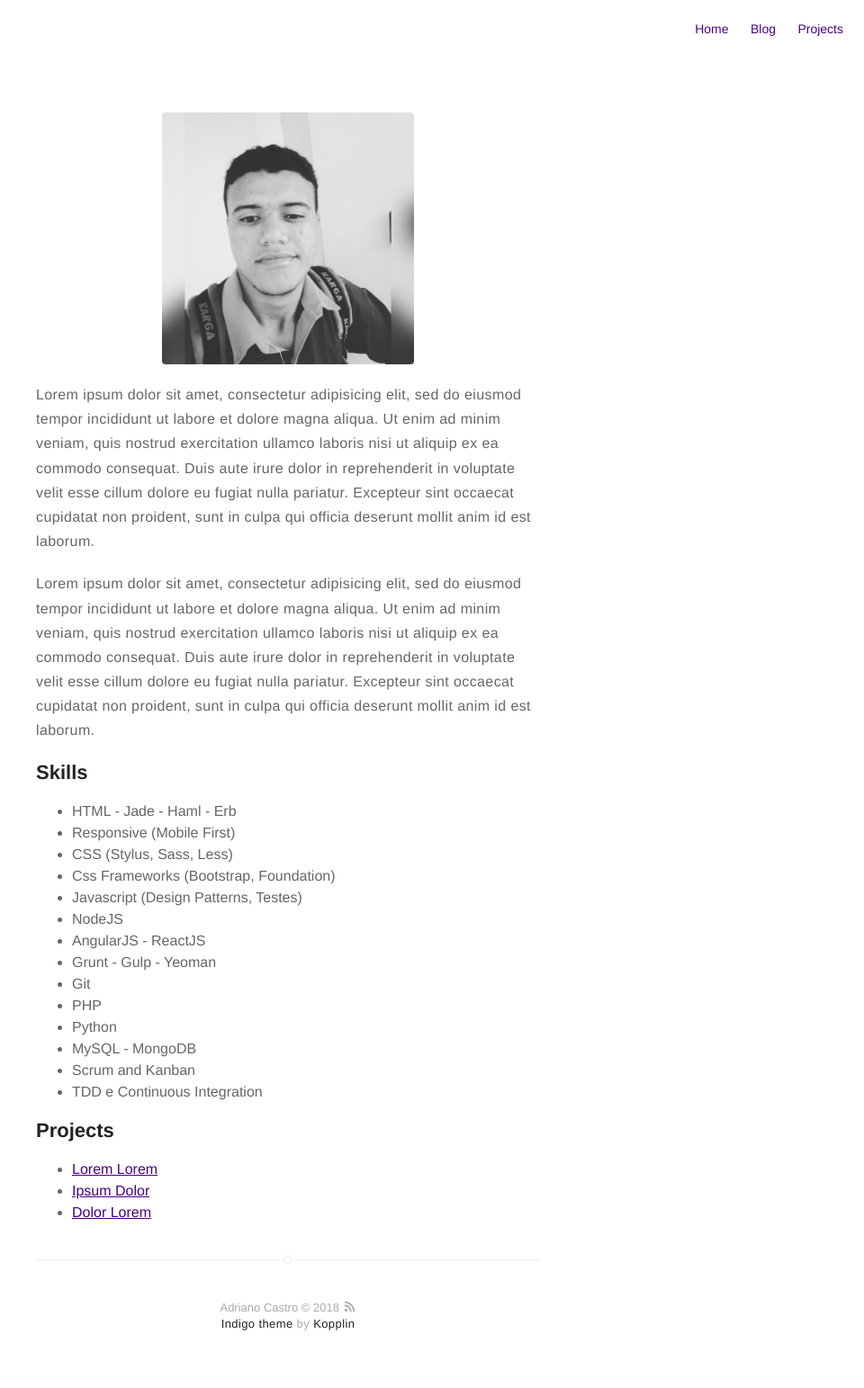
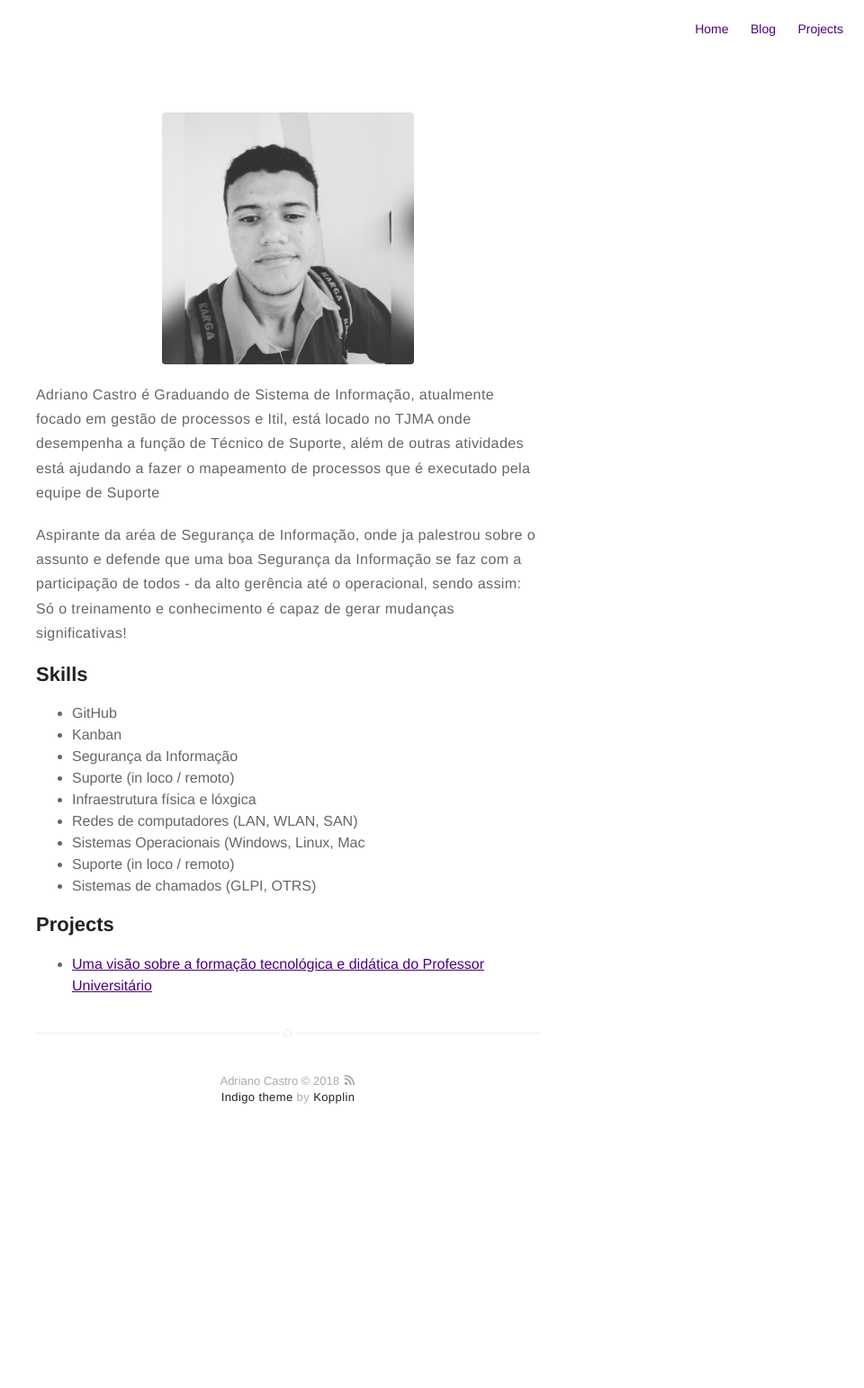
Before and after one commit to adrianocastroc1/Adriano-Castro, a Jekyll site: the page built from about.md, in a window 1280 px wide. Shown: the whole page at 90% size, without its empty margins (320-1280 px from the left). Built offline with Jekyll 4.4.1, drawn with Linux system fonts in a browser that asks for light colours; after the commit the page ends 1291 px from its top, so only the background shows below that.

Commit message:
Update about

```diff
--- a/about.md
+++ b/about.md
@@ -4,43 +4,28 @@ layout: page
 ---
 ![Profile Image]({{ site.url }}/{{ site.picture }})
 
-<p>Lorem ipsum dolor sit amet, consectetur adipisicing elit, sed do eiusmod
-tempor incididunt ut labore et dolore magna aliqua. Ut enim ad minim veniam,
-quis nostrud exercitation ullamco laboris nisi ut aliquip ex ea commodo
-consequat. Duis aute irure dolor in reprehenderit in voluptate velit esse
-cillum dolore eu fugiat nulla pariatur. Excepteur sint occaecat cupidatat non
-proident, sunt in culpa qui officia deserunt mollit anim id est laborum.</p>
+<p>Adriano Castro é Graduando de Sistema de Informação, atualmente focado em gestão de processos e Itil,
+está locado no TJMA onde desempenha a função de Técnico de Suporte, além de outras atividades está ajudando
+a fazer o mapeamento de processos que é executado pela equipe de Suporte</p>
 
-<p>Lorem ipsum dolor sit amet, consectetur adipisicing elit, sed do eiusmod
-tempor incididunt ut labore et dolore magna aliqua. Ut enim ad minim veniam,
-quis nostrud exercitation ullamco laboris nisi ut aliquip ex ea commodo
-consequat. Duis aute irure dolor in reprehenderit in voluptate velit esse
-cillum dolore eu fugiat nulla pariatur. Excepteur sint occaecat cupidatat non
-proident, sunt in culpa qui officia deserunt mollit anim id est laborum.</p>
+<p>Aspirante da aréa de Segurança de Informação, onde ja palestrou sobre o assunto e defende que uma boa Segurança da Informação se faz com a participação de todos - da alto gerência até o operacional, sendo assim: Só o treinamento e conhecimento é capaz de gerar mudanças significativas!</p>
 
 <h2>Skills</h2>
 
 <ul class="skill-list">
-	<li>HTML - Jade - Haml - Erb</li>
-	<li>Responsive (Mobile First)</li>
-	<li>CSS (Stylus, Sass, Less)</li>
-	<li>Css Frameworks (Bootstrap, Foundation)</li>
-	<li>Javascript (Design Patterns, Testes)</li>
-	<li>NodeJS</li>
-	<li>AngularJS - ReactJS</li>
-	<li>Grunt - Gulp - Yeoman</li>
-	<li>Git</li>
-	<li>PHP</li>
-	<li>Python</li>
-	<li>MySQL - MongoDB</li>
-	<li>Scrum and Kanban</li>
-	<li>TDD e Continuous Integration</li>
+	<li>GitHub</li>
+	<li>Kanban</li>
+	<li>Segurança da Informação</li>
+	<li>Suporte (in loco / remoto)</li>
+	<li>Infraestrutura física e lóxgica</li>
+	<li>Redes de computadores (LAN, WLAN, SAN)</li>
+	<li>Sistemas Operacionais (Windows, Linux, Mac</li>
+	<li>Suporte (in loco / remoto)</li>
+	<li>Sistemas de chamados (GLPI, OTRS)</li>
 </ul>
 
 <h2>Projects</h2>
 
 <ul>
-	<li><a href="https://github.com/">Lorem Lorem</a></li>
-	<li><a href="https://github.com/">Ipsum Dolor</a></li>
-	<li><a href="https://github.com/">Dolor Lorem</a></li>
+	<li><a href="https://drive.google.com/file/d/16tZ6lAWDDECW2JiklV3t8ju4-sHkEbqu/view?usp=drive_open/">Uma visão sobre a formação tecnológica e didática do Professor Universitário</a></li>
 </ul>
```
